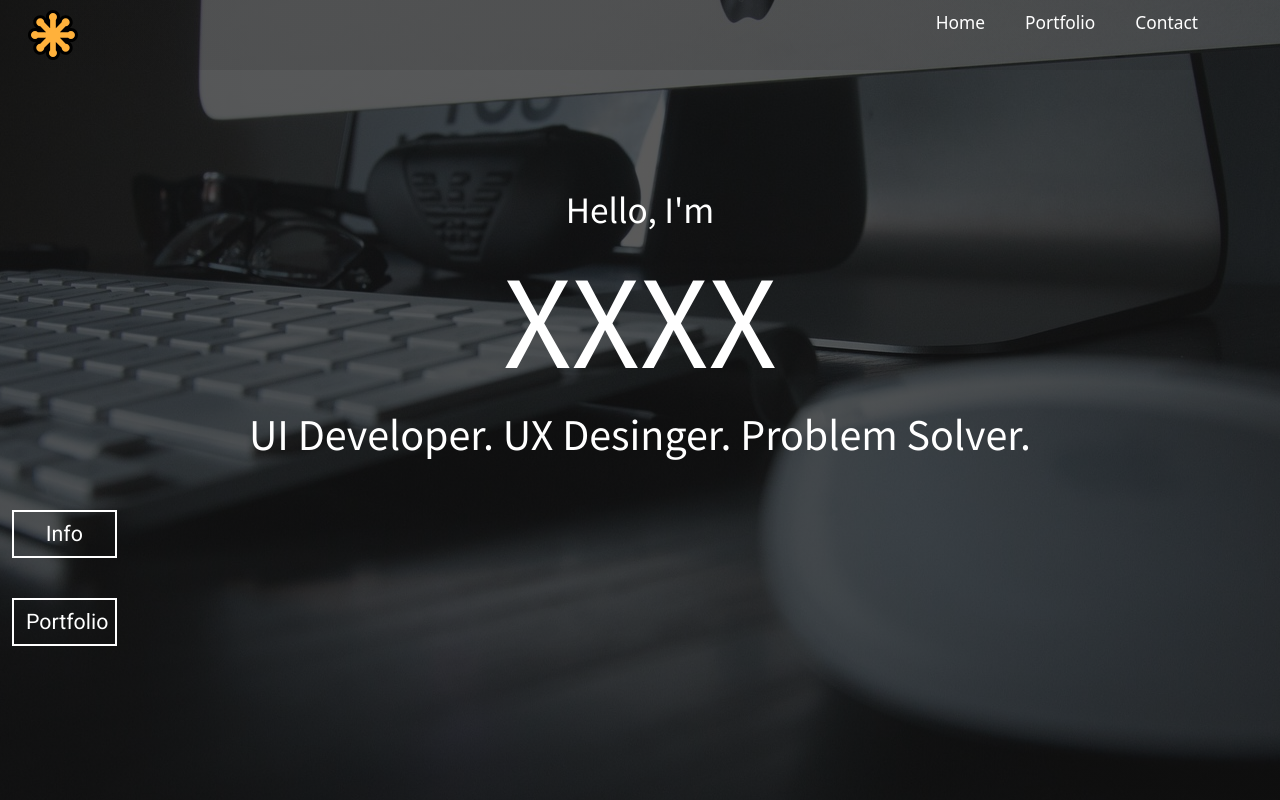
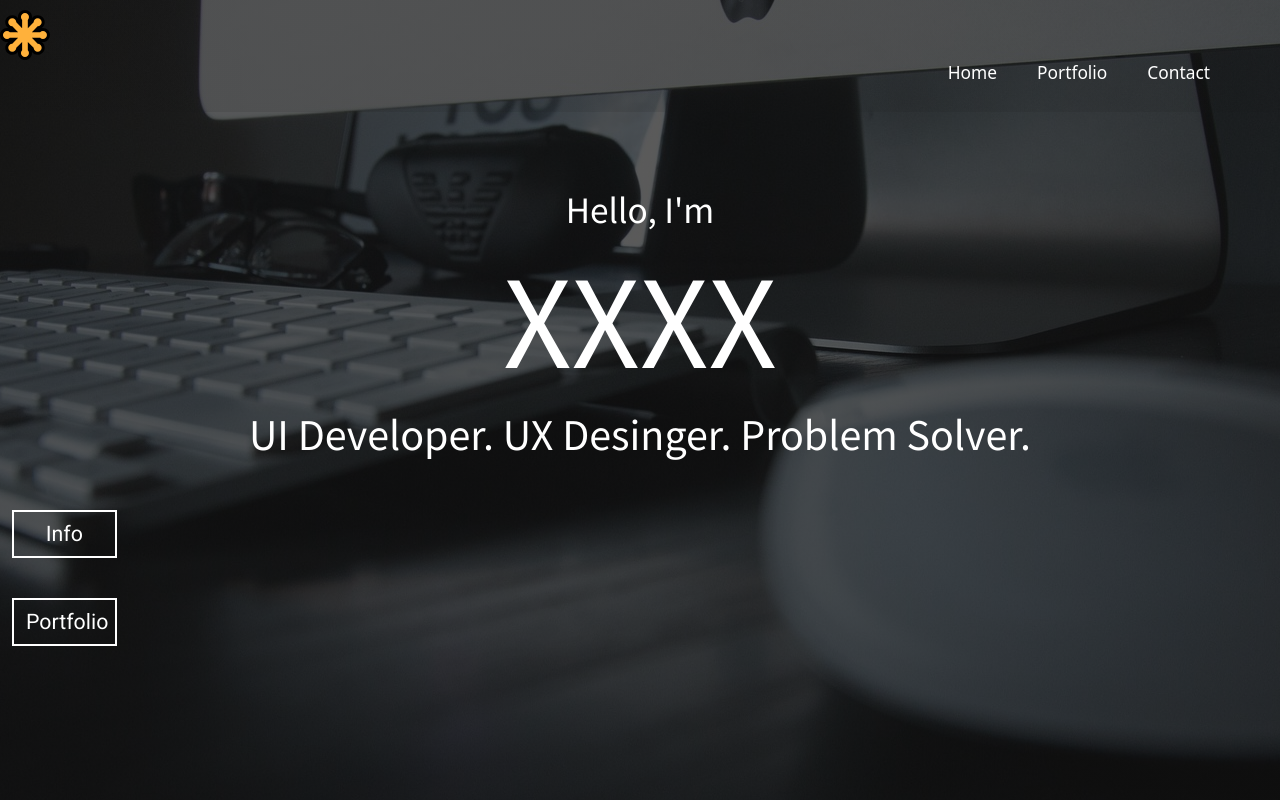
Before and after one commit to catalinuh/personal-website-evaluation, a React (Create React App) app: page / in a window 1280 px wide. Shown: the top 800 px of the page. Built offline with nearby package versions, Linux system fonts and the light colour scheme.

Commit message:
feat: Removed some JSX for Header component

```diff
--- a/src/components/Header.js
+++ b/src/components/Header.js
@@ -3,17 +3,12 @@ import { Link } from 'react-router-dom';
 const Header = () => {
   return (
     <div className="navigation">
-      <div className="container-fluid">
-        <div className="row">
-          <div className="col-xs-1 col-sm-1 col-md-1 col-lg-1 text-center">
       <div className="logo">
         <Link to="/">
           <img src="./images/logo.svg" alt="logo" />
         </Link>
       </div>
-          </div>
 
-          <div className="col-xs-11 col-sm-11 col-md-11 col-lg-11 text-right">
       <div className="primary-nav">
         <ul>
           <li>
@@ -28,9 +23,6 @@ const Header = () => {
         </ul>
       </div>
     </div>
-        </div>
-      </div>
-    </div>
   );
 };
 
```
Lines whose indentation alone changed are shown as unchanged.
